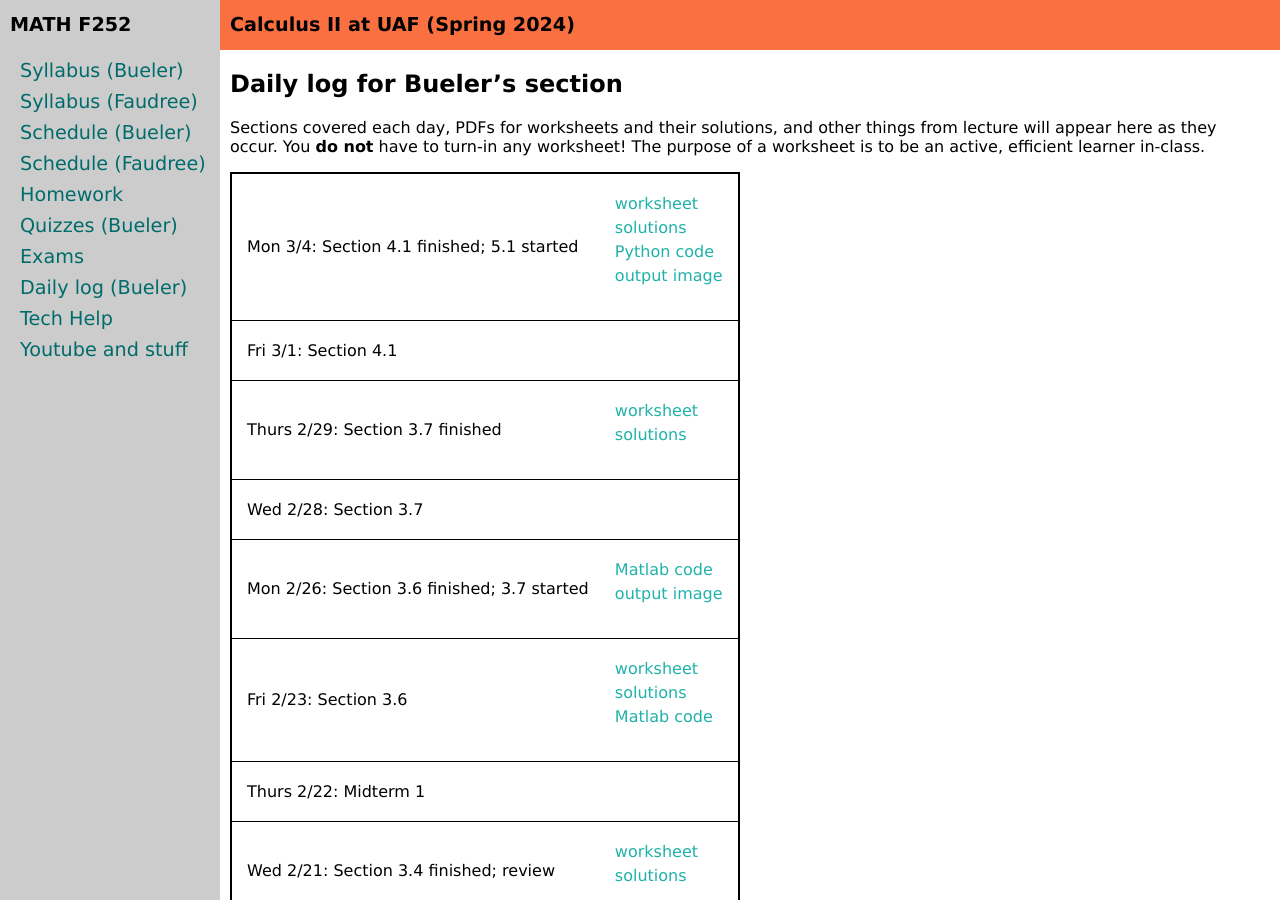
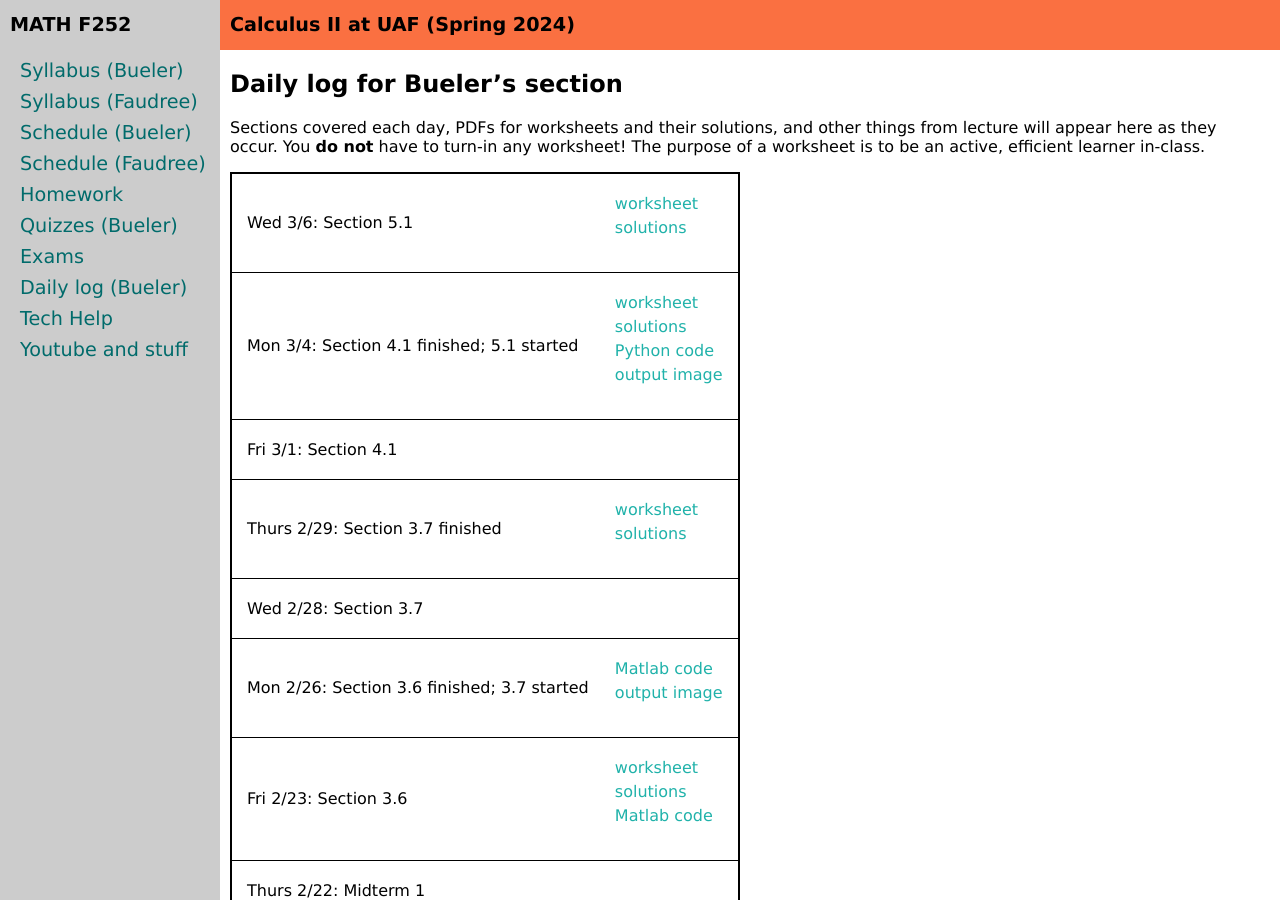
Before and after one commit to uaf-math/calc2, a Jekyll site: the page built from daily.md, in a window 1280 px wide and 900 px high. Built offline with Jekyll 4.4.1, drawn with Linux system fonts in a browser that asks for light colours.

Commit message:
daily log, 2mq, worksheet; TODO worksheet solutions

```diff
--- a/_data/daily.yml
+++ b/_data/daily.yml
@@ -1,6 +1,10 @@
 semester: Spring 2024
 home: assets/worksheets/S24
 daily:
+- name: Section 5.1
+  date: Wed 3/6
+  worksheet: 5p1.pdf
+  solutions: 5p1solns.pdf
 - name: Section 4.1 finished; 5.1 started
   date: Mon 3/4
   extworksheet: https://uaf-math251.github.io/calc2/assets/worksheets/S22/4p2.pdf
```
Also changed, not shown: 3 other files.
